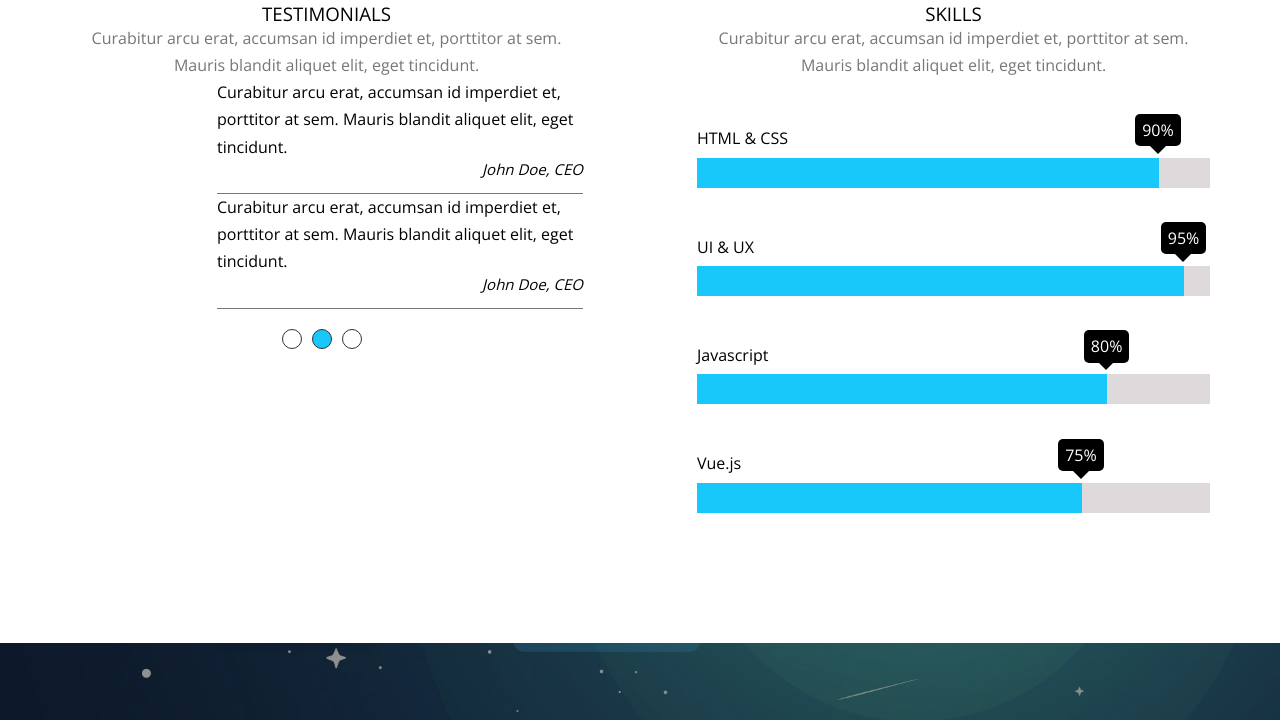
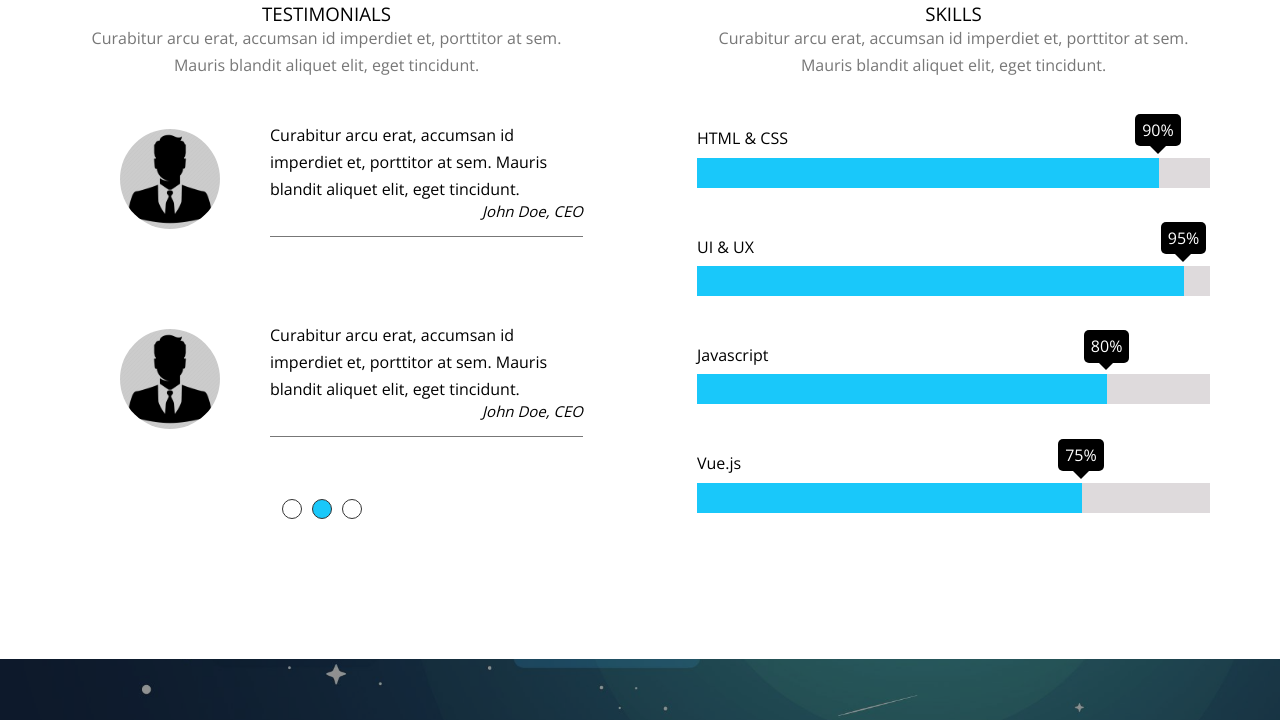
Before and after one commit to AhmedAlMarashi/HTML-and-CSS-Project-2, a plain HTML site: page index.html in a window 1280 px wide. Shown: the part 4980-5700 px from the top of the page. Drawn offline with nearby package versions, Linux system fonts and the light colour scheme; the site is published under a folder, as on GitHub Pages, so addresses that start at the root find nothing.

Commit message:
Update index.html

```diff
--- a/index.html
+++ b/index.html
@@ -275,7 +275,7 @@
                     <p>Curabitur arcu erat, accumsan id imperdiet et, porttitor at sem. Mauris blandit aliquet elit,
                         eget tincidunt.</p>
                     <div class="quotes">
-                        <img src="/images/avatar.png" alt="">
+                        <img src="images/avatar.png" alt="">
                         <div class="text">
                             <h4>Curabitur arcu erat, accumsan id imperdiet et, porttitor at sem. Mauris blandit aliquet
                                 elit, eget tincidunt.</h4>
@@ -283,7 +283,7 @@
                         </div>
                     </div>
                     <div class="quotes">
-                        <img src="/images/avatar.png" alt="">
+                        <img src="images/avatar.png" alt="">
                         <div class="text">
                             <h4>Curabitur arcu erat, accumsan id imperdiet et, porttitor at sem. Mauris blandit
                                 aliquet
@@ -465,7 +465,7 @@
         <div class="footer">
             <div class="content">
                 <div class="image">
-                    <img src="/images/logo.png" alt="">
+                    <img src="images/logo.png" alt="">
                 </div>
                 <div class="text">WE ARE SOCIAL</div>
                 <div class="icons">
```
